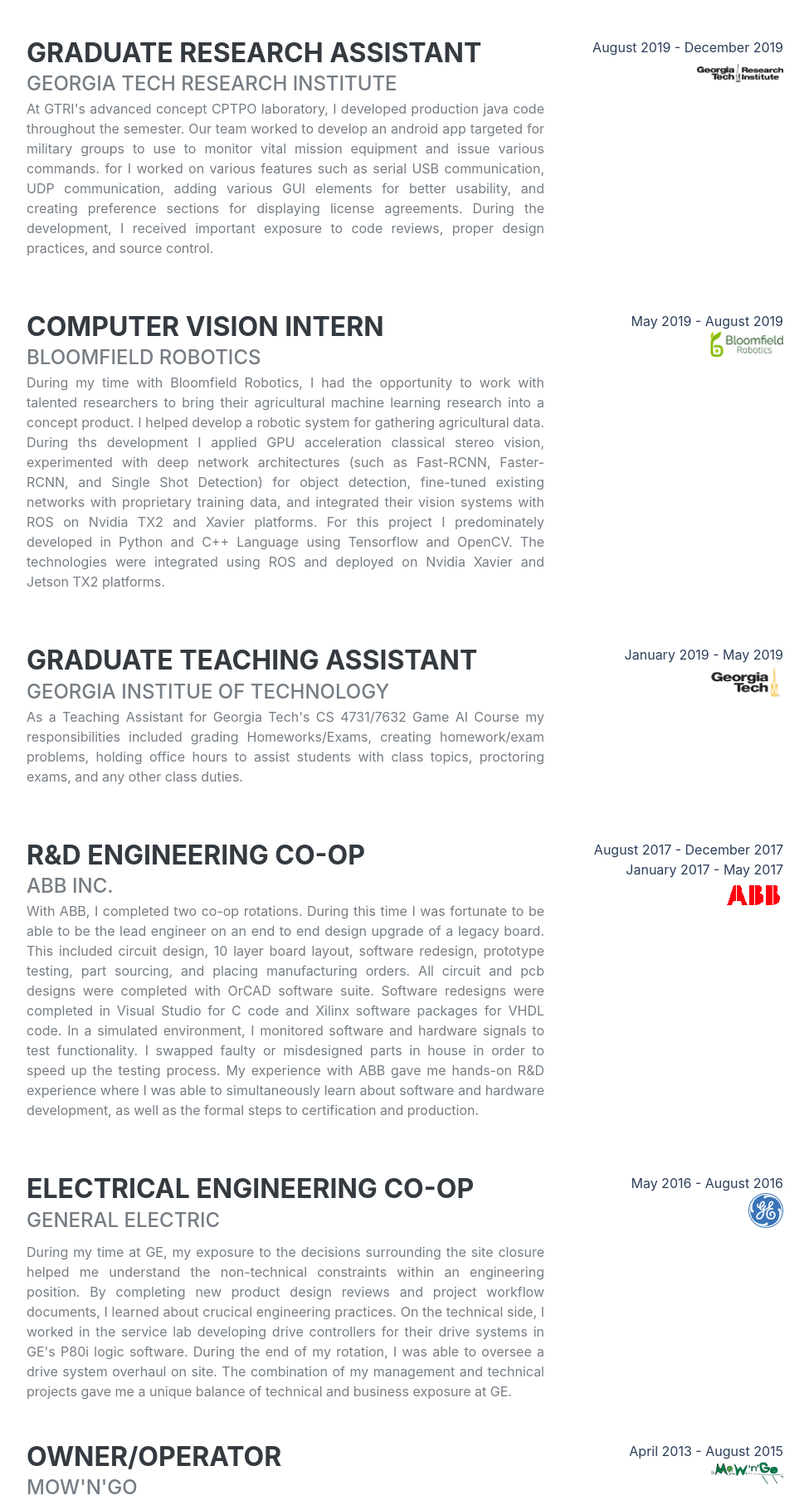
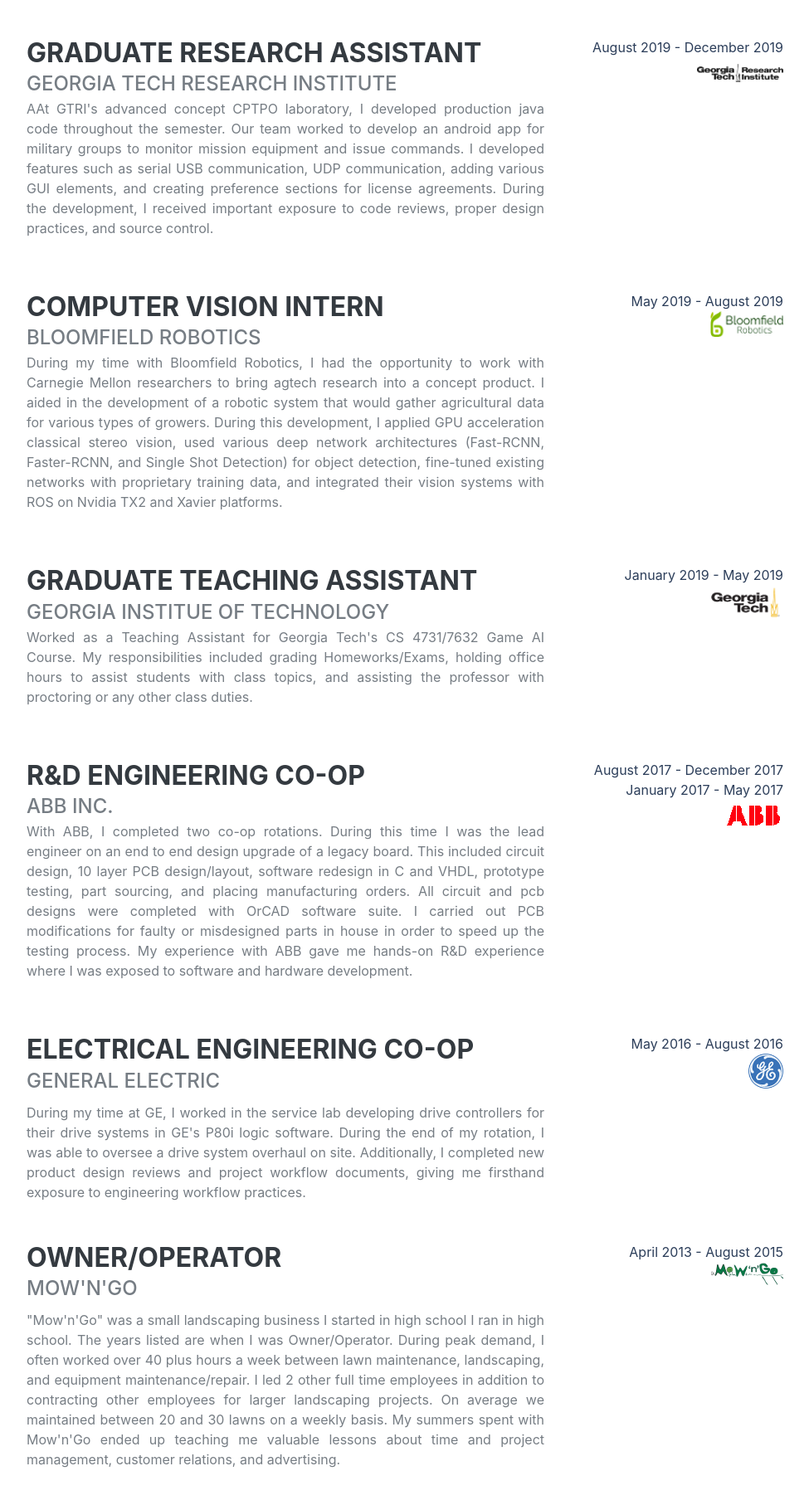
Before and after one commit to NathanielTodd/CV, a website: page index.html in a window 1280 px wide. Shown: the part 1082-2896 px from the top of the page at 83% size, without its empty margins (288-1263 px from the left). Drawn offline with Linux system fonts and the light colour scheme; a web font is replaced by a local one.

Commit message:
updated descriptions

```diff
--- a/index.html
+++ b/index.html
@@ -119,7 +119,7 @@
           <div class="resume-content">
             <h3 class="mb-0">Graduate Research Assistant</h3>
             <div class="subheading mb-0"  align="justify">Georgia Tech Research Institute</div>
-            <p align="justify">At GTRI's advanced concept CPTPO laboratory, I developed production java code throughout the semester. Our team worked to develop an android app targeted for military groups to use to monitor vital mission equipment and issue various commands. for I worked on various features such as serial USB communication, UDP communication, adding various GUI elements for better usability, and creating preference sections for displaying license agreements. During the development, I received important exposure to code reviews, proper design practices, and source control.
+            <p align="justify">AAt GTRI's advanced concept CPTPO laboratory, I developed production java code throughout the semester. Our team worked to develop an android app for military groups to monitor mission equipment and issue commands. I developed features such as serial USB communication, UDP communication, adding various GUI elements, and creating preference sections for license agreements. During the development, I received important exposure to code reviews, proper design practices, and source control.
             </p>
           </div>
           <div class="resume-date text-md-right">
@@ -132,7 +132,7 @@
           <div class="resume-content">
             <h3 class="mb-0">Computer Vision Intern</h3>
             <div class="subheading mb-0">Bloomfield Robotics</div>
-            <p align="justify">During my time with Bloomfield Robotics, I had the opportunity to work with talented researchers to bring their agricultural machine learning research into a concept product. I helped develop a robotic system for gathering agricultural data. During ths development I applied GPU acceleration classical stereo vision, experimented with deep network architectures (such as Fast-RCNN, Faster-RCNN, and Single Shot Detection) for object detection, fine-tuned existing networks with proprietary training data, and integrated their vision systems with ROS on Nvidia TX2 and Xavier platforms. For this project I predominately developed in Python and C++ Language using Tensorflow and OpenCV. The technologies were integrated using ROS and deployed on Nvidia Xavier and Jetson TX2 platforms.
+            <p align="justify">During my time with Bloomfield Robotics, I had the opportunity to work with Carnegie Mellon researchers to bring agtech research into a concept product. I aided in the development of a robotic system that would gather agricultural data for various types of growers. During this development, I applied GPU acceleration classical stereo vision, used various deep network architectures (Fast-RCNN, Faster-RCNN, and Single Shot Detection) for object detection, fine-tuned existing networks with proprietary training data, and integrated their vision systems with ROS on Nvidia TX2 and Xavier platforms.
             </p>
           </div>
           <div class="resume-date text-md-right">
@@ -145,7 +145,7 @@
           <div class="resume-content">
             <h3 class="mb-0">Graduate Teaching Assistant</h3>
             <div class="subheading mb-0"  align="justify">Georgia Institue of Technology</div>
-            <p align="justify">As a Teaching Assistant for Georgia Tech's CS 4731/7632 Game AI Course my responsibilities included grading Homeworks/Exams, creating homework/exam problems, holding office hours to assist students with class topics, proctoring exams, and any other class duties.</p>
+            <p align="justify">Worked as a Teaching Assistant for Georgia Tech's CS 4731/7632 Game AI Course. My responsibilities included grading Homeworks/Exams, holding office hours to assist students with class topics, and assisting the professor with proctoring or any other class duties.</p>
           </div>
           <div class="resume-date text-md-right">
             <span class="text-primary">January 2019 - May 2019</span>
@@ -157,7 +157,7 @@
           <div class="resume-content">
             <h3 class="mb-0">R&D Engineering Co-op</h3>
             <div class="subheading mb-0">ABB Inc.</div>
-              <p  align="justify">With ABB, I completed two co-op rotations. During this time I was fortunate to be able to be the lead engineer on an end to end design upgrade of a legacy board. This included circuit design, 10 layer board layout, software redesign, prototype testing, part sourcing, and placing manufacturing orders. All circuit and pcb designs were completed with OrCAD software suite. Software redesigns were completed in Visual Studio for C code and Xilinx software packages for VHDL code. In a simulated environment, I monitored software and hardware signals to test functionality. I swapped faulty or misdesigned parts in house in order to speed up the testing process. My experience with ABB gave me hands-on R&D experience where I was able to simultaneously learn about software and hardware development, as well as the formal steps to certification and production.</p>
+              <p  align="justify">With ABB, I completed two co-op rotations. During this time I was the lead engineer on an end to end design upgrade of a legacy board. This included circuit design, 10 layer PCB design/layout, software redesign in C and VHDL, prototype testing, part sourcing, and placing manufacturing orders. All circuit and pcb designs were completed with OrCAD software suite. I carried out PCB modifications for faulty or misdesigned parts in house in order to speed up the testing process. My experience with ABB gave me hands-on R&D experience where I was exposed to software and hardware development.</p>
             </div>
           <div class="resume-date text-md-right">
             <span class="text-primary">August 2017 - December 2017</span>
@@ -170,7 +170,7 @@
           <div class="resume-content">
             <h3 class="mb-0">Electrical Engineering Co-op</h3>
             <div class="subheading mb-2">General Electric</div>
-            <p  class="mb-5" align="justify">During my time at GE, my exposure to the decisions surrounding the site closure helped me understand the non-technical constraints within an engineering position. By completing new product design reviews and project workflow documents, I learned about crucical engineering practices. On the technical side, I worked in the service lab developing drive controllers for their drive systems in GE's P80i logic software. During the end of my rotation, I was able to oversee a drive system overhaul on site. The combination of my management and technical projects gave me a unique balance of technical and business exposure at GE.</p>
+            <p  class="mb-5" align="justify">During my time at GE, I worked in the service lab developing drive controllers for their drive systems in GE's P80i logic software. During the end of my rotation, I was able to oversee a drive system overhaul on site. Additionally, I completed new product design reviews and project workflow documents, giving me firsthand exposure to engineering workflow practices. </p>
           </div>
           <div class="resume-date text-md-right">
             <span class="text-primary">May 2016 - August 2016</span>
@@ -207,7 +207,7 @@
             <h3 class="mb-0">Georgia Institue of Technology</h3>
             <div class="subheading mb-0">Master of Science • Computer Science</div>
             <div class="subheading2 mb-3">Concentrations: Machine Learning • Robotics and Perception</div>
-            <p  align="justify"> During my time at the Geogia Institue of Technology, I engaged myself in more focused studies to gain the expertise to be a competitive candidate for companies focused on bleeding edge development. Additionally, my time in Atlanta allowed me to involve myself with new communities, environments, and people continuing my development not only as an academic but also as a well rounded individual.</p>
+            <p  align="justify"> During my time at the Geogia Institue of Technology, I engaged myself in more focused studies to gain the expertise to be a competitive candidate for industry positions in Machine Learning, Perception, and Robotics. Additionally, my time in Atlanta allowed me to involve myself with new communities, environments, and people continuing my development not only as an academic but also as a well rounded individual.</p>
             <p class="mb-0">Coursework:</p>
               <div style="float: left; width: 35%;">
               <ul>
@@ -241,7 +241,7 @@
             <h3 class="mb-0">University of Pittsburgh</h3>
             <div class="subheading mb-0">Bachelor of Science • Electrical Engineering</div>
             <div class="subheading2 mb-3">Signals & Systems Concentration • Computer Science Minor</div>
-            <p  align="justify"> During my time at the University of Pittsburgh I was able to take advantage of great classes, professors and clubs in order to grow into a well rounded and well prepared individual that is capable of taking on the challenges that come in academia and industry.</p>
+            <p  align="justify"> During my time at the University of Pittsburgh I was able to take advantage of great classes, professors and clubs in order to grow into a well rounded individual, prepared to take on new challenges in academia and industry.</p>
             <p class="mb-0">Coursework:</p>
               <div style="float: left; width: 35%;">
               <ul>
```
